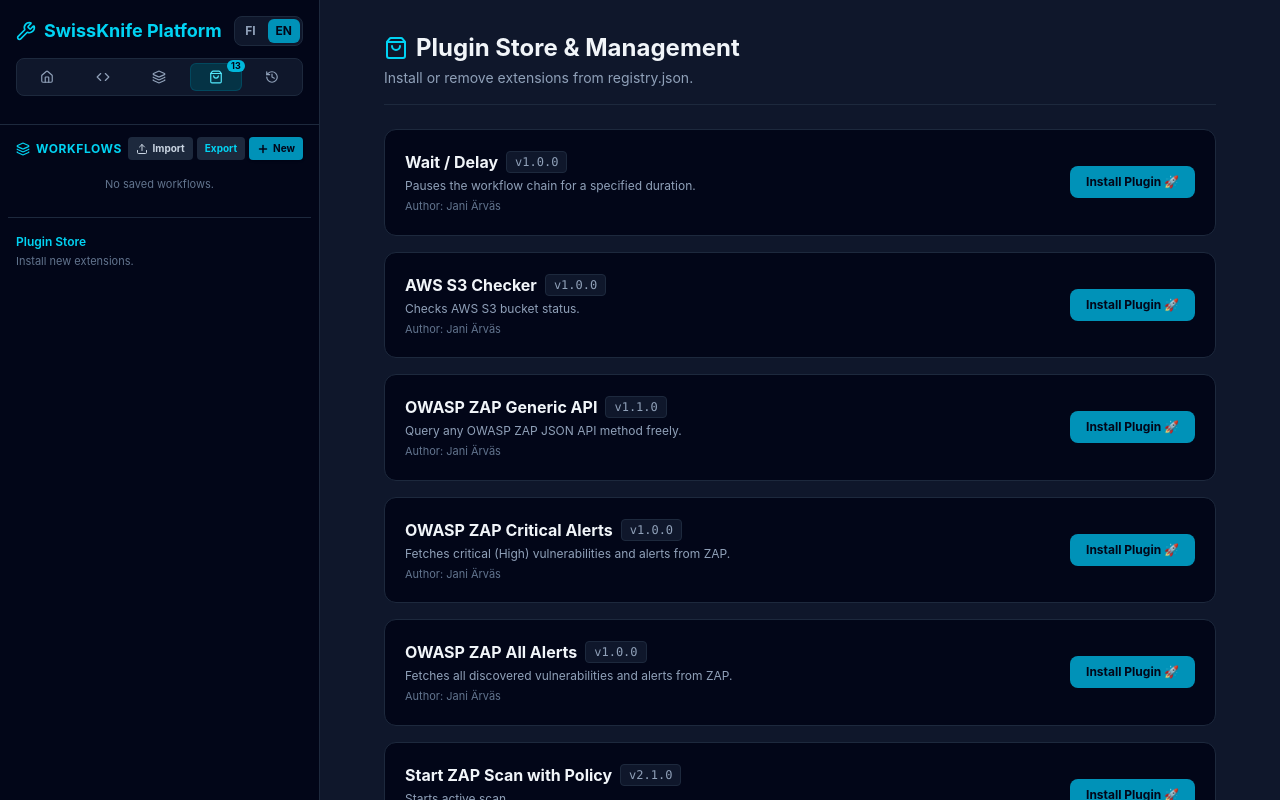
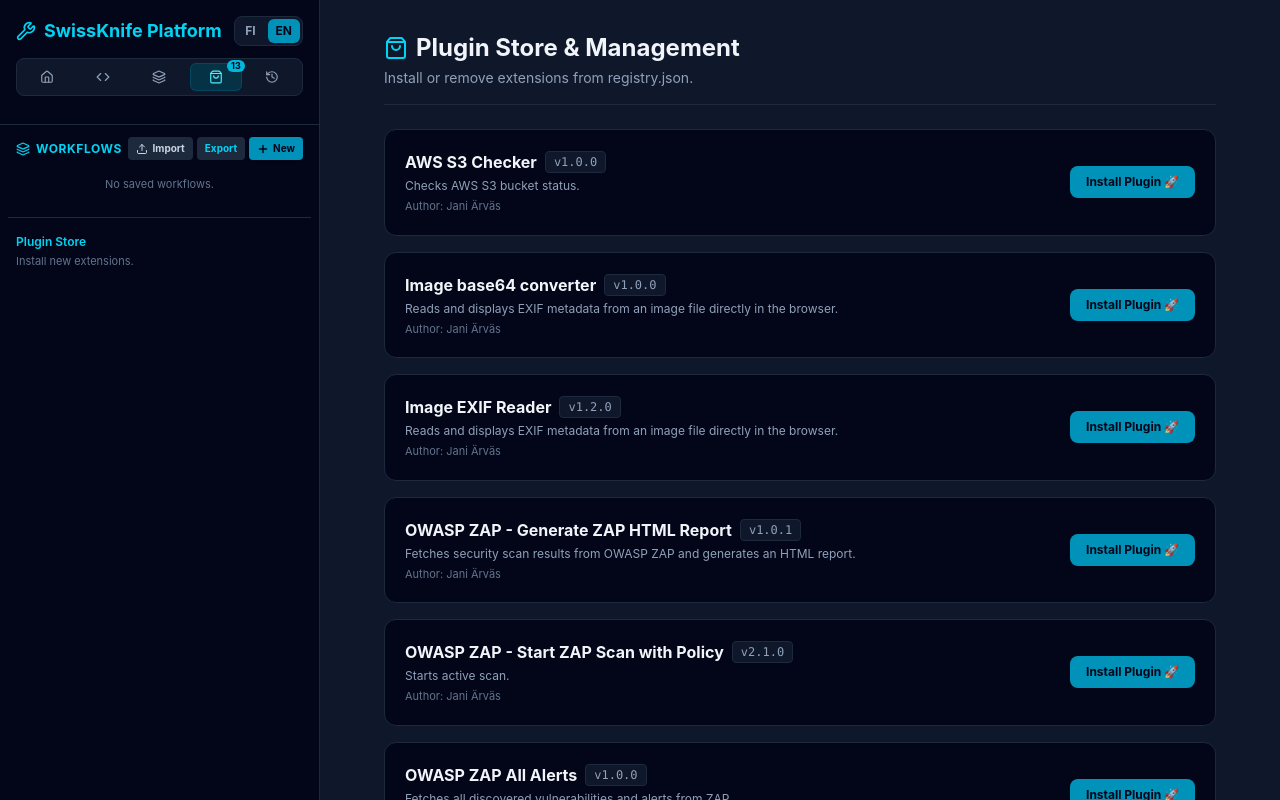
Before and after one commit to Oldfarts/SwissKnife-DevTools, a React (Vite) app: page / in a window 1280 px wide. Both pictures are taken after a click on the button "13". Built offline with nearby package versions, Linux system fonts and the light colour scheme.

Commit message:
Updated workFlow UI
Updated WorkFlow UI -> alphabetical order

```diff
--- a/main/registry.json
+++ b/main/registry.json
@@ -145,8 +145,8 @@
     "version": "2.1.0",
     "author": "Jani Ärväs",
     "name": {
-      "fi": "Käynnistä ZAP Skannaus Politiikalla",
-      "en": "Start ZAP Scan with Policy"
+      "fi": "OWASP ZAP - Käynnistä ZAP Skannaus Politiikalla",
+      "en": "OWASP ZAP - Start ZAP Scan with Policy"
     },
     "description": {
       "fi": "Käynnistää aktiivisen skannauksen.",
@@ -193,8 +193,8 @@
   {
     "id": "zap-generate-html-report",
     "name": {
-      "fi": "Generoi ZAP HTML-raportti",
-      "en": "Generate ZAP HTML Report"
+      "fi": "OWASP ZAP - Generoi ZAP HTML-raportti",
+      "en": "OWASP ZAP - Generate ZAP HTML Report"
     },
     "description": {
       "fi": "Hakee tietoturvaskannauksen tulokset OWASP ZAP:lta ja muodostaa niistä HTML-raportin.",
--- a/src/SwissKnifeUI.tsx
+++ b/src/SwissKnifeUI.tsx
@@ -282,7 +282,6 @@
     try {
       let res;
 
-      // Valmistellaan execute-funktio tarvittaessa
       let executeFn = selectedTool.execute;
       if (typeof executeFn === 'string') {
         try {
@@ -292,7 +291,6 @@
         }
       }
 
-      // Moottori: Tuetaan executeWithPolling, paikallista execute-funktiota tai automaattista REST-API fetch-kutsua
       if (typeof selectedTool.executeWithPolling === 'function') {
         res = await selectedTool.executeWithPolling(currentInputs);
       } else if (typeof executeFn === 'function') {
@@ -439,11 +437,16 @@
     setWorkflowsList((prev) => prev.filter((wf) => wf.id !== id));
   };
 
+  // Lajiteltu ja suodatettu työkalulista (Aakkosjärjestys lisätty)[cite: 2]
   const filteredTools = tools.filter((tool) => {
     const name = getText(tool.name, lang).toLowerCase();
     const cat = getText(tool.category, lang).toLowerCase();
     const q = searchQuery.toLowerCase();
     return name.includes(q) || cat.includes(q);
+  }).sort((a, b) => {
+    const nameA = getText(a.name, lang).toLowerCase();
+    const nameB = getText(b.name, lang).toLowerCase();
+    return nameA.localeCompare(nameB);
   });
 
   const groupedTools = filteredTools.reduce((acc, tool, index) => {
@@ -806,7 +809,6 @@
               </a>
               <button
                   onClick={() => {
-                    // Kutsuu taustalle endpointtia, joka käynnistää .bat-tiedoston
                     fetch('http://localhost:3000/api/run-playwright-bat', { method: 'POST' })
                       .then(res => res.json())
                       .then(data => alert(lang === 'fi' ? 'Playwright-serveri käynnistetty!' : 'Playwright server started!'))
@@ -893,7 +895,12 @@
             </div>
 
             <div className="grid grid-cols-1 gap-4">
-              {AVAILABLE_PLUGINS.map((plugin, idx) => {
+              {/* Plugin-listan aakkosjärjestyslajittelu lisätty[cite: 2] */}
+              {[...AVAILABLE_PLUGINS].sort((a, b) => {
+                const nameA = getText(a.name, lang).toLowerCase();
+                const nameB = getText(b.name, lang).toLowerCase();
+                return nameA.localeCompare(nameB);
+              }).map((plugin, idx) => {
                 const isInstalled = installedPluginIds.includes(plugin.id);
                 return (
                   <div key={plugin.id || `plugin-${idx}`} className="p-5 bg-slate-950 border border-slate-800 rounded-xl flex items-center justify-between">
--- a/src/WorkflowBuilder.tsx
+++ b/src/WorkflowBuilder.tsx
@@ -184,7 +184,6 @@
 
         const currentInputs = { ...step.inputs };
 
-        // Automaattinen ketjutus
         if (previousOutput && tool.inputs) {
           const textInput = tool.inputs.find(inp => inp.type === 'text' || inp.type === 'textarea');
           if (textInput && !currentInputs[textInput.key]) {
@@ -198,7 +197,6 @@
         let res: any = { success: false, error: 'Tuntematon suoritustapa' };
 
         try {
-          // Kaikki suoritukset (paikalliset, REST, pollaus) hoidetaan nyt keskitetysti täällä:
           res = await executeSwissTool(
             tool,
             currentInputs,
@@ -280,7 +278,12 @@
                     onChange={(e) => updateStepTool(index, e.target.value)}
                     className="flex-1 bg-slate-900 border border-slate-700 rounded-md px-3 py-2 text-slate-100 text-sm focus:outline-none focus:border-cyan-500 cursor-pointer"
                   >
-                    {tools.map((tool) => (
+                    {/* Työkalujen aakkosjärjestyslajittelu lisätty[cite: 3] */}
+                    {[...tools].sort((a, b) => {
+                      const nameA = (typeof a.name === 'object' ? (a.name[lang] || a.name.fi || a.name.en) : a.name).toLowerCase();
+                      const nameB = (typeof b.name === 'object' ? (b.name[lang] || b.name.fi || b.name.en) : b.name).toLowerCase();
+                      return nameA.localeCompare(nameB);
+                    }).map((tool) => (
                       <option key={tool.id} value={tool.id}>
                         {typeof tool.name === 'object' ? (tool.name[lang] || tool.name.fi || tool.name.en) : tool.name}
                       </option>
```
